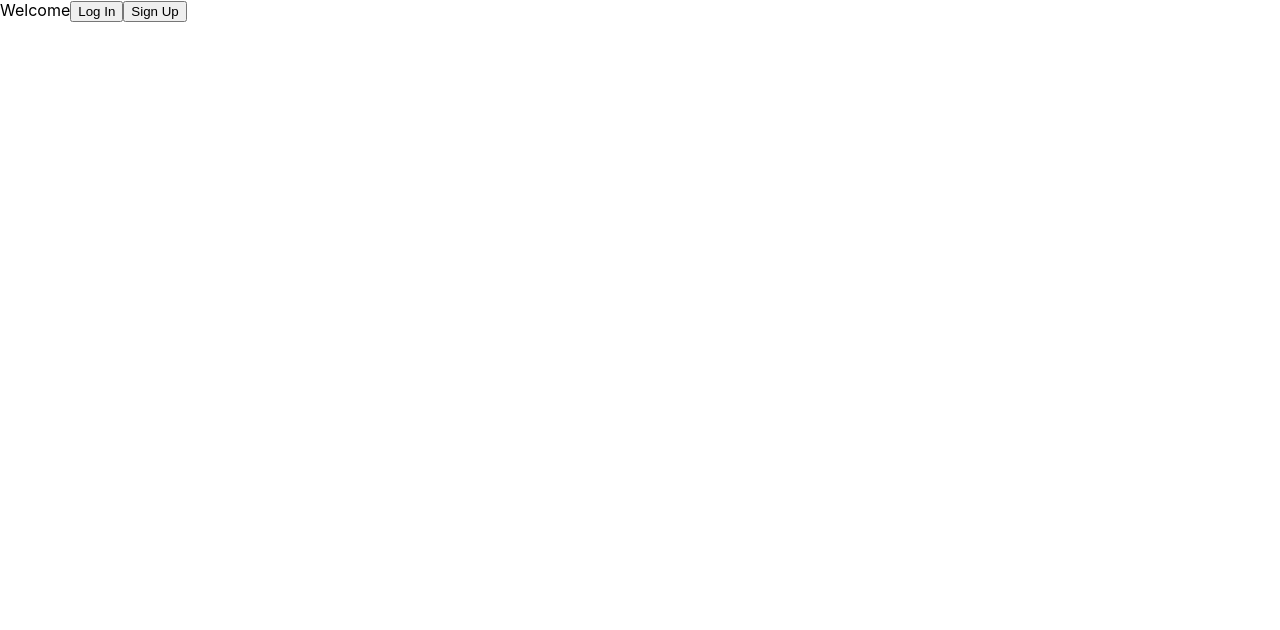
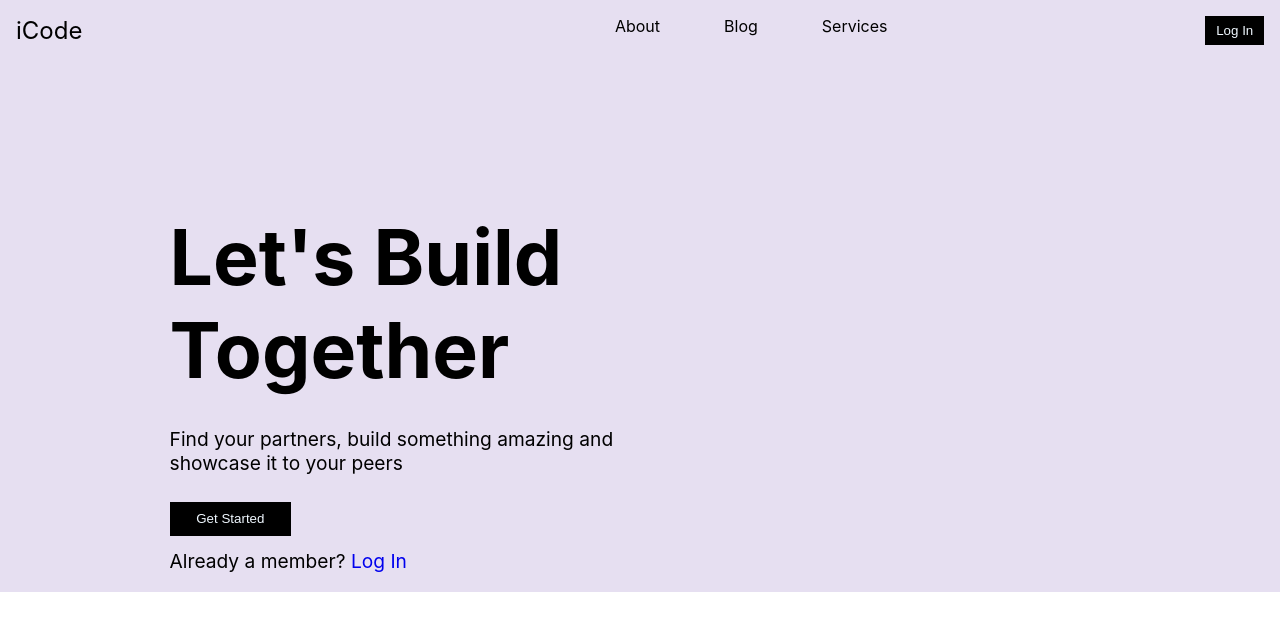
Before and after one commit to riya461/iCode_nodejs, a React (Create React App) app in the folder icode/: page / in a window 1280 px wide. Shown: the top 630 px of the page. Built offline with nearby package versions, Linux system fonts and the light colour scheme.

Commit message:
added some designs in welcome page

```diff
--- /dev/null
+++ b/icode/src/components/css/welcome.css
@@ -0,0 +1,126 @@
+/* Width */
+::-webkit-scrollbar {
+  width: 0.3em;
+}
+
+/* Track */
+::-webkit-scrollbar-track {
+  box-shadow: inset 0 0 1px grey;
+  border-radius: 10px;
+}
+
+/* Handle */
+::-webkit-scrollbar-thumb {
+  background: rgb(156, 143, 143);
+  border-radius: 10px;
+}
+
+/* Handle on hover */
+::-webkit-scrollbar-thumb:hover {
+  background: #666464;
+}
+
+.main {
+  display: flex;
+  flex-direction: column;
+  padding: 1em 1em 0em 1em;
+  background-color: #e6dff1;
+  /* height: 100vh; */
+  /* overflow: hidden; */
+}
+
+.top {
+  display: flex;
+  flex-direction: row;
+  padding: 0em 0em 1em 0em ;
+}
+
+.logo {
+  flex-grow: 7;
+  font-size: 1.5em;
+}
+
+.top-sub{
+    flex-grow: 4;
+    display: flex;
+    flex-direction: row;
+    margin: 0em 0em 0em 0em;
+}
+
+.about,
+.blog,
+.services {
+  padding: 0em 2em;
+}
+
+.loginTop {
+  flex-grow: 0.3;
+  width: fit-content;
+  margin: 0em 0em 0em 0em;
+  padding: 0em 0em 0em 0em;
+  border: none;
+  white-space: nowrap;
+  color: aliceblue;
+  background-color: black;
+}
+
+.body {
+  padding: 0em 0em 0em 0em;
+  display: flex;
+  flex-direction: row;
+}
+
+.left {
+  /* border: 5px solid blue; */
+  padding: 1em 1em 1em 8em;
+  display: flex;
+  flex-flow: column wrap;
+  flex-grow: 1;
+  font-size: 120%;
+}
+
+.large-text1 {
+  padding: 1.7em 1em 0em 0em;
+  flex-grow: 5;
+  font-size: 4em;
+  font-weight: 700;
+}
+
+.large-text2 {
+  padding: 0em 1em 0.4em 0em;
+  flex-grow: 5;
+  font-size: 4em;
+  font-weight: 700;
+}
+
+.sub-text1 {
+  padding: 0em 1em 0em 0em;
+}
+
+.sub-text2 {
+  padding: 0em 1em 0em 0em;
+}
+
+.signup {
+  margin: 2em 0em 1em 0em;
+  padding: 0.7em 2em 0.7em 2em;
+  width: fit-content;
+  border: none;
+  background-color: black;
+  text-align: left;
+  color: aliceblue;
+}
+
+.bottom-text {
+    margin: 0em 0em 0em 0em;
+  padding: 0em 0em 0em 0em;
+}
+
+.loginMain{
+    text-decoration: none;
+}
+
+.right {
+  /* border: 5px solid blue; */
+  flex-grow: 4;
+}
--- a/icode/src/components/welcome.js
+++ b/icode/src/components/welcome.js
@@ -1,9 +1,40 @@
-export const Welcome = ({onLogInClick, onSignUpClick}) =>{
-    return(
-        <div>
-            Welcome
-            <button onClick={onLogInClick}>Log In</button>
-            <button onClick={onSignUpClick}>Sign Up</button>
+import "./css/welcome.css";
+
+export const Welcome = ({ onLogInClick, onSignUpClick }) => {
+  return (
+    <div className="main">
+      <div className="top">
+        <div className="logo">iCode</div>
+        <div className="top-sub">
+          <div className="about">About</div>
+          <div className="blog">Blog</div>
+          <div className="services">Services</div>
         </div>
-    )
-}
+        <button onClick={onLogInClick} className="loginTop">
+          Log In
+        </button>
+      </div>
+
+      <div className="body">
+        <div className="left">
+          <div className="large-text1">Let's Build</div>
+          <div className="large-text2">Together</div>
+          <div className="sub-text1">
+            Find your partners, build something amazing and
+          </div>
+          <div className="sub-text2">showcase it to your peers</div>
+          <button onClick={onSignUpClick} className="signup">
+            Get Started
+          </button>
+          <div className="bottom-text">
+            Already a member?{" "}
+            <a href="#" onClick={onLogInClick} className="loginMain">
+              Log In
+            </a>
+          </div>
+        </div>
+        <div className="right">ㅤ</div>
+      </div>
+    </div>
+  );
+};
```
